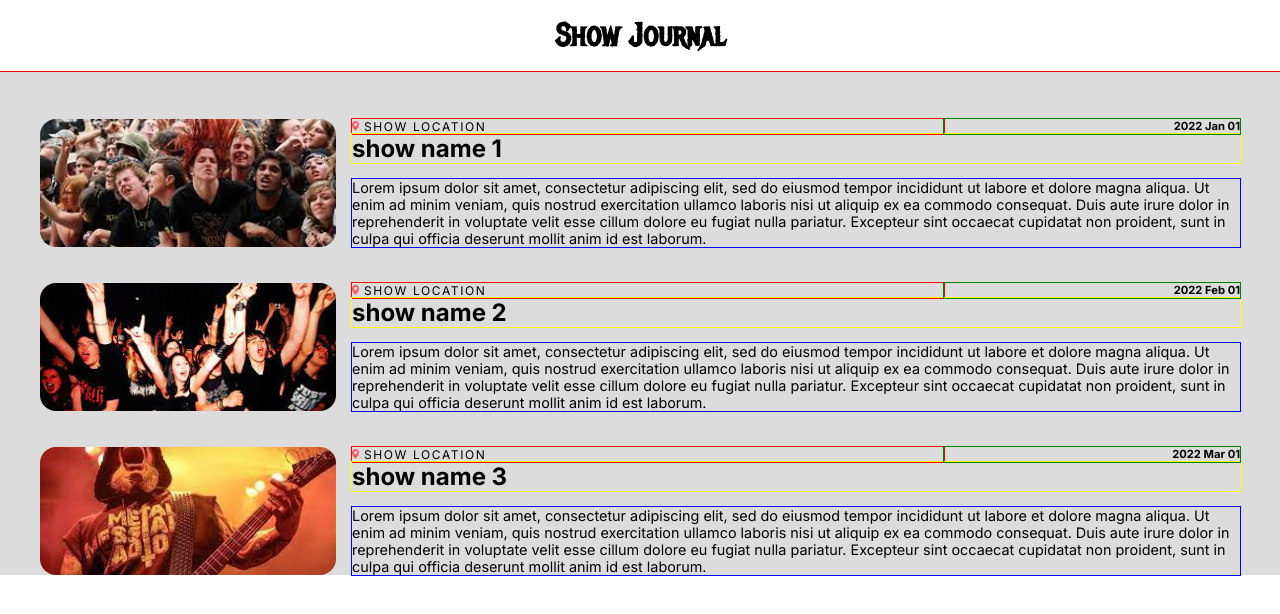
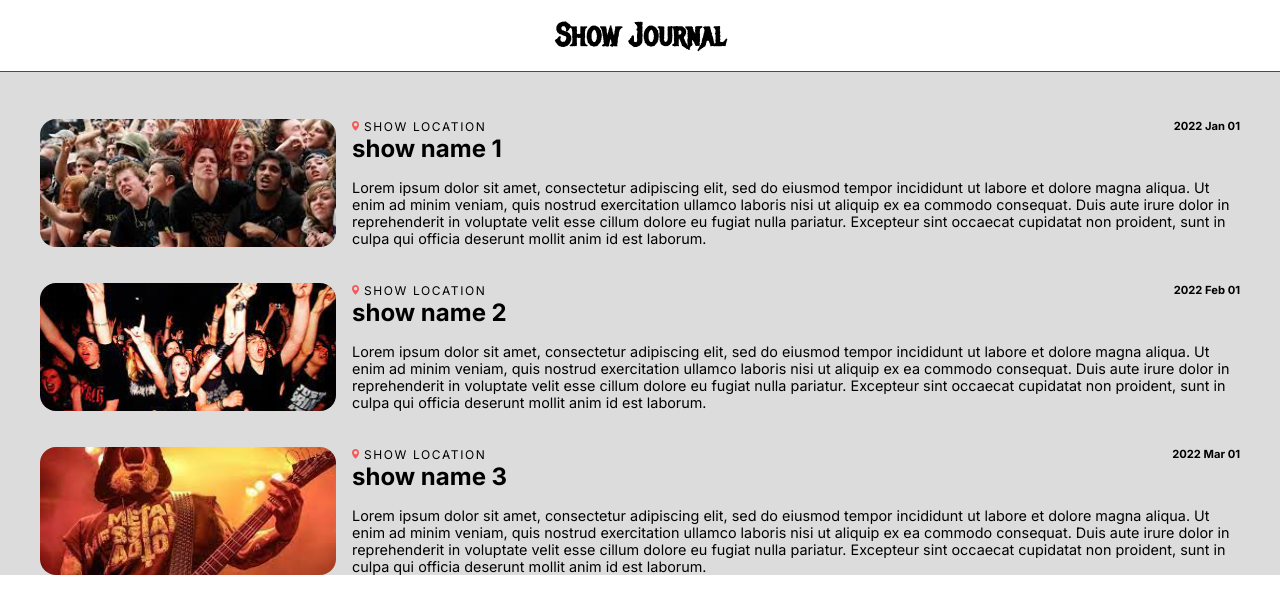
Before and after one commit to vishalicious213/show-journal, a React (Vite) app: page / in a window 1280 px wide. Shown: the top 614 px of the page. Built offline with nearby package versions, Linux system fonts and the light colour scheme.

Commit message:
cleaned up css

```diff
--- a/index.css
+++ b/index.css
@@ -62,20 +62,11 @@ header {
     font-size: .75rem;
     text-transform: uppercase;
     letter-spacing: .1rem;
-    outline: 1px solid red;
 }
-
-/* .show-map {
-    grid-area: map;
-    font-size: .7rem;
-    text-align: end;
-    outline: 1px solid orange;
-} */
 
 .show-name {
     grid-area: name;
     margin-bottom: 1rem;
-    outline: 1px solid yellow;
 }
 
 .show-date {
@@ -83,11 +74,9 @@ header {
     font-size: .7rem;
     font-weight: 700;
     text-align: end;
-    outline: 1px solid green;
 }
 
 .show-desc {
     grid-area: desc;
     font-size: .9rem;
-    outline: 1px solid blue;
 }
```
